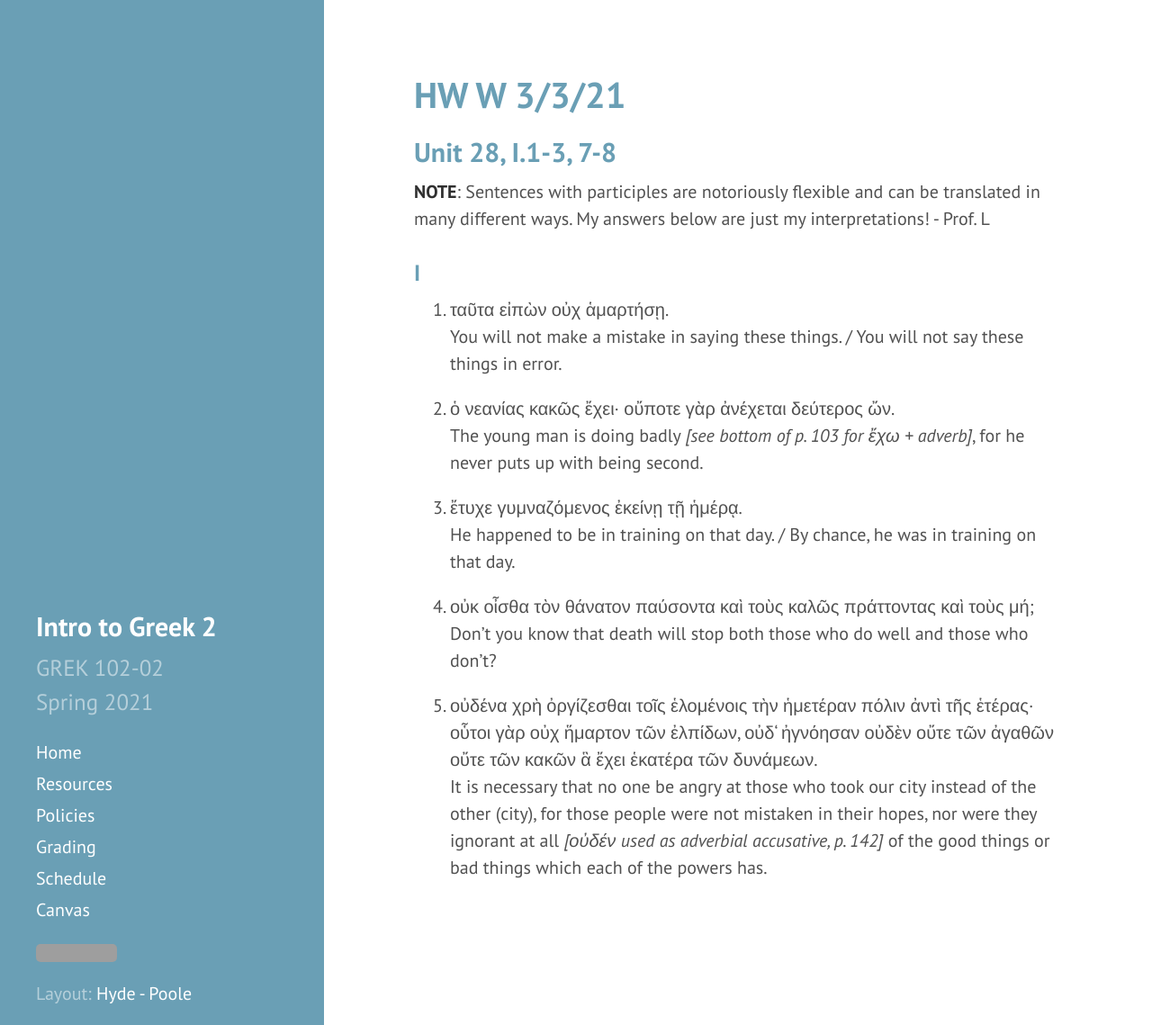
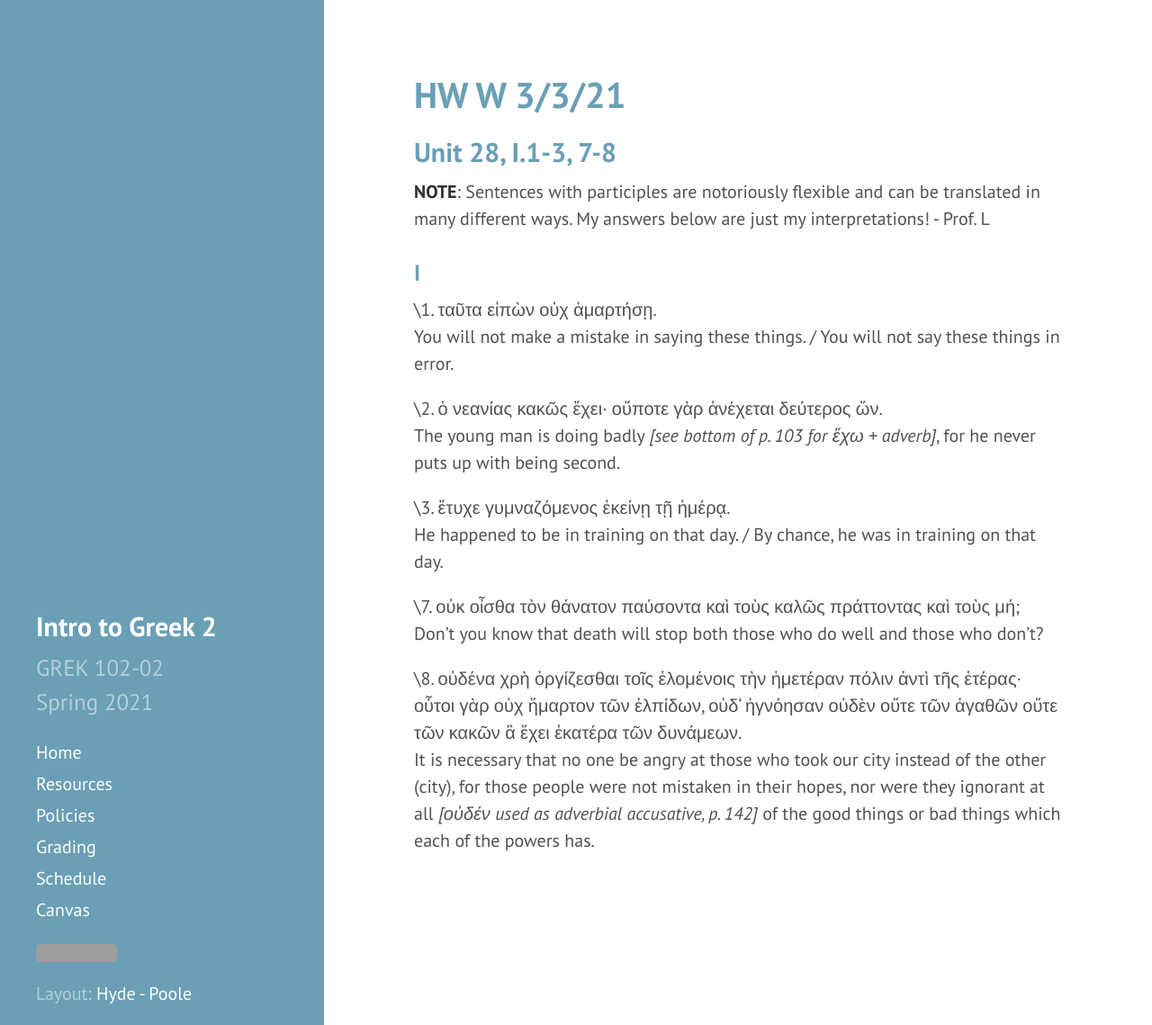
Before and after one commit to DLibatique/GREK102-S21, a Jekyll site: the page built from hw-answers/03-03-21.md, in a window 1280 px wide and 1139 px high. Shown: the whole window at 90% size. Built offline with Jekyll 4.4.1, drawn with Linux system fonts in a browser that asks for light colours; grey boxes are pictures that could not be loaded.

Commit message:
escaped sentence numbers

```diff
--- a/hw-answers/03-03-21.md
+++ b/hw-answers/03-03-21.md
@@ -11,17 +11,17 @@ order: 12
 
 ### I
 
-1. ταῦτα εἰπὼν οὐχ ἁμαρτήσῃ.
+\1. ταῦτα εἰπὼν οὐχ ἁμαρτήσῃ.
 You will not make a mistake in saying these things. / You will not say these things in error.
 
-2. ὁ νεανίας κακῶς ἔχει· οὔποτε γὰρ ἀνέχεται δεύτερος ὤν.
+\2. ὁ νεανίας κακῶς ἔχει· οὔποτε γὰρ ἀνέχεται δεύτερος ὤν.
 The young man is doing badly *[see bottom of p. 103 for ἔχω + adverb]*, for he never puts up with being second.
 
-3. ἔτυχε γυμναζόμενος ἐκείνῃ τῇ ἡμέρᾳ.
+\3. ἔτυχε γυμναζόμενος ἐκείνῃ τῇ ἡμέρᾳ.
 He happened to be in training on that day. / By chance, he was in training on that day.
 
-7. οὐκ οἶσθα τὸν θάνατον παύσοντα καὶ τοὺς καλῶς πράττοντας καὶ τοὺς μή;
+\7. οὐκ οἶσθα τὸν θάνατον παύσοντα καὶ τοὺς καλῶς πράττοντας καὶ τοὺς μή;
 Don't you know that death will stop both those who do well and those who don't?
 
-8. οὐδένα χρὴ ὀργίζεσθαι τοῖς ἑλομένοις τὴν ἡμετέραν πόλιν ἀντὶ τῆς ἑτέρας· οὗτοι γὰρ οὐχ ἥμαρτον τῶν ἐλπίδων, οὐδ‘ ἠγνόησαν οὐδὲν οὔτε τῶν ἀγαθῶν οὔτε τῶν κακῶν ἃ ἔχει ἑκατέρα τῶν δυνάμεων.
+\8. οὐδένα χρὴ ὀργίζεσθαι τοῖς ἑλομένοις τὴν ἡμετέραν πόλιν ἀντὶ τῆς ἑτέρας· οὗτοι γὰρ οὐχ ἥμαρτον τῶν ἐλπίδων, οὐδ‘ ἠγνόησαν οὐδὲν οὔτε τῶν ἀγαθῶν οὔτε τῶν κακῶν ἃ ἔχει ἑκατέρα τῶν δυνάμεων.
 It is necessary that no one be angry at those who took our city instead of the other (city), for those people were not mistaken in their hopes, nor were they ignorant at all *[οὐδέν used as adverbial accusative, p. 142]* of the good things or bad things which each of the powers has.
```
